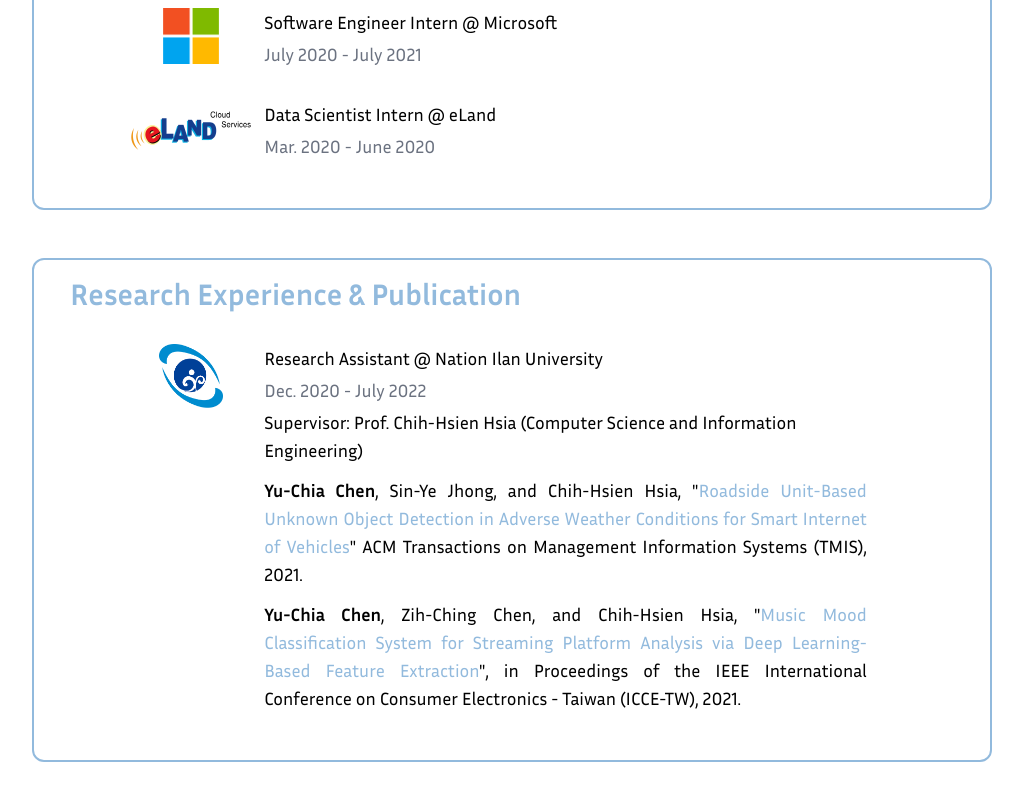
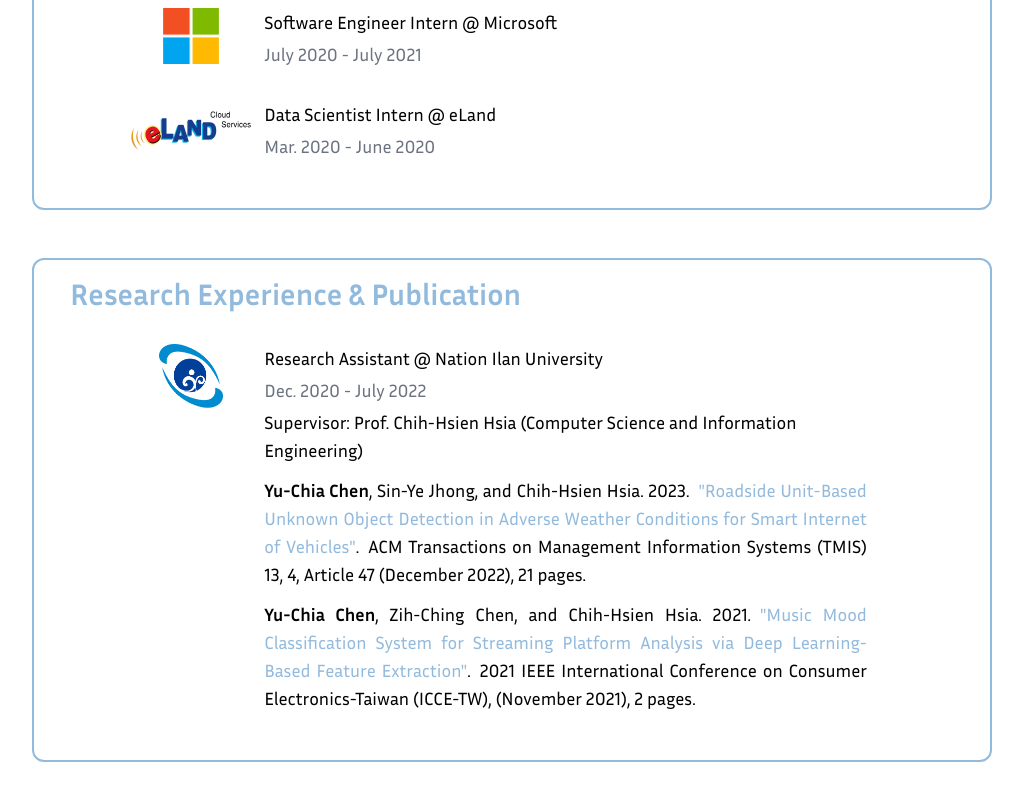
Before and after one commit to yuchia0221/Personal-Website, a Next.js app in the folder portfolio/: page /about in a window 1280 px wide. Shown: the part 666-1466 px from the top of the page, without its empty margins (128-1151 px from the left). Built offline with nearby package versions, Linux system fonts and the light colour scheme.

Commit message:
Update Research Format

```diff
--- a/portfolio/components/Research.js
+++ b/portfolio/components/Research.js
@@ -17,33 +17,34 @@ const Work = () => {
                     <div>Supervisor: Prof. Chih-Hsien Hsia (Computer Science and Information Engineering)</div>
                     <div className="space-y-3 pt-2 lg:text-justify">
                         <p>
-                            <span className="font-semibold">Yu-Chia Chen</span>, Sin-Ye Jhong, and Chih-Hsien Hsia,
-                            &quot;
+                            <span className="font-semibold">Yu-Chia Chen</span>, Sin-Ye Jhong, and Chih-Hsien Hsia.
+                            2023.&ensp;
                             <Link href="https://doi.org/10.1145/3554923" passHref>
                                 <a
                                     className="text-lightBlue hover:rounded-sm hover:bg-lightBlue hover:text-white hover:no-underline dark:text-lightYellow dark:hover:bg-lightYellow dark:hover:text-black"
                                     target="_blank"
                                 >
-                                    Roadside Unit-Based Unknown Object Detection in Adverse Weather Conditions for Smart
-                                    Internet of Vehicles
+                                    &quot;Roadside Unit-Based Unknown Object Detection in Adverse Weather Conditions for
+                                    Smart Internet of Vehicles&quot;
                                 </a>
                             </Link>
-                            &quot; ACM Transactions on Management Information Systems (TMIS), 2021.
+                            .&ensp;ACM Transactions on Management Information Systems (TMIS) 13, 4, Article 47 (December
+                            2022), 21 pages.
                         </p>
                         <p>
-                            <span className="font-semibold">Yu-Chia Chen</span>, Zih-Ching Chen, and Chih-Hsien Hsia,
-                            &quot;
+                            <span className="font-semibold">Yu-Chia Chen</span>, Zih-Ching Chen, and Chih-Hsien Hsia.
+                            2021.&ensp;
                             <Link href="https://doi.org/10.1109/ICCE-TW52618.2021.9603205" passHref>
                                 <a
                                     className="text-lightBlue hover:rounded-sm hover:bg-lightBlue hover:text-white hover:no-underline dark:text-lightYellow dark:hover:bg-lightYellow dark:hover:text-black"
                                     target="_blank"
                                 >
-                                    Music Mood Classification System for Streaming Platform Analysis via Deep
-                                    Learning-Based Feature Extraction
+                                    &quot;Music Mood Classification System for Streaming Platform Analysis via Deep
+                                    Learning-Based Feature Extraction&quot;
                                 </a>
                             </Link>
-                            &quot;, in Proceedings of the IEEE International Conference on Consumer Electronics - Taiwan
-                            (ICCE-TW), 2021.
+                            .&ensp;2021 IEEE International Conference on Consumer Electronics-Taiwan (ICCE-TW),
+                            (November 2021), 2 pages.
                         </p>
                     </div>
                 </div>
```
